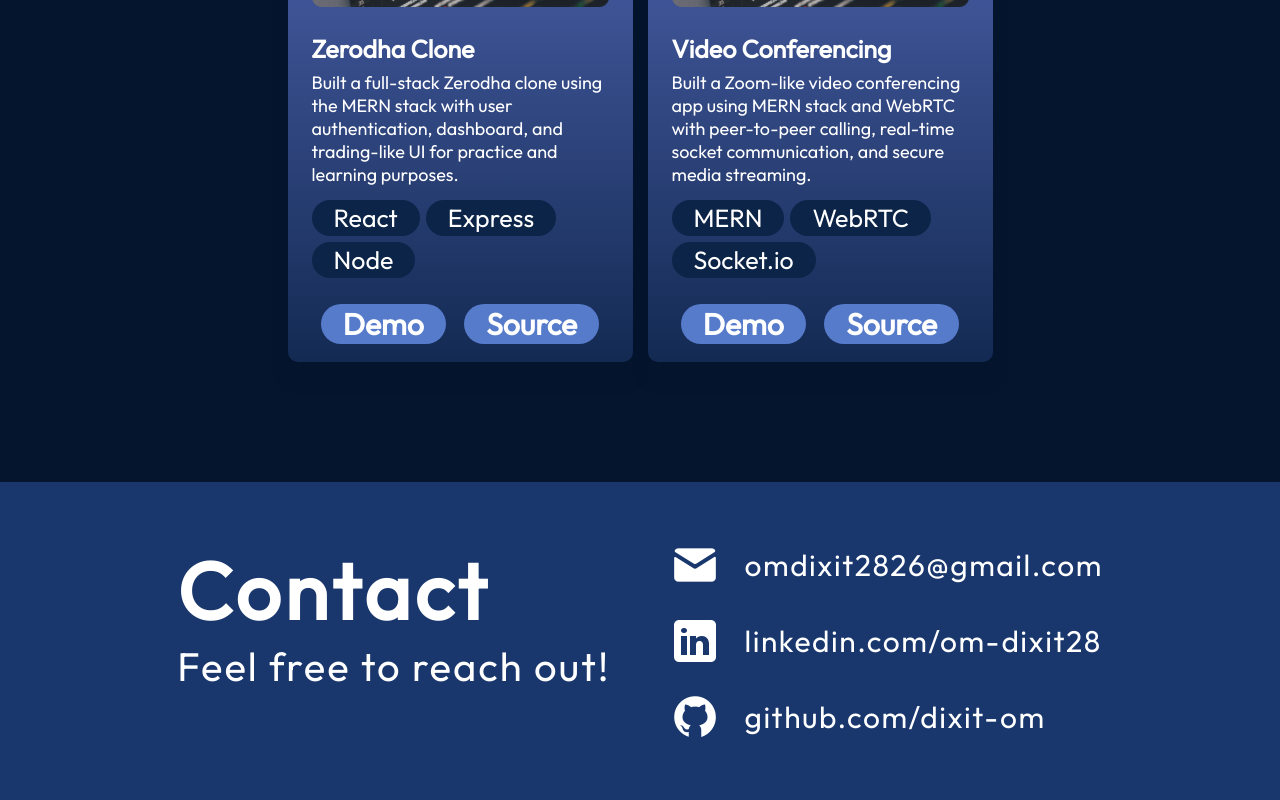
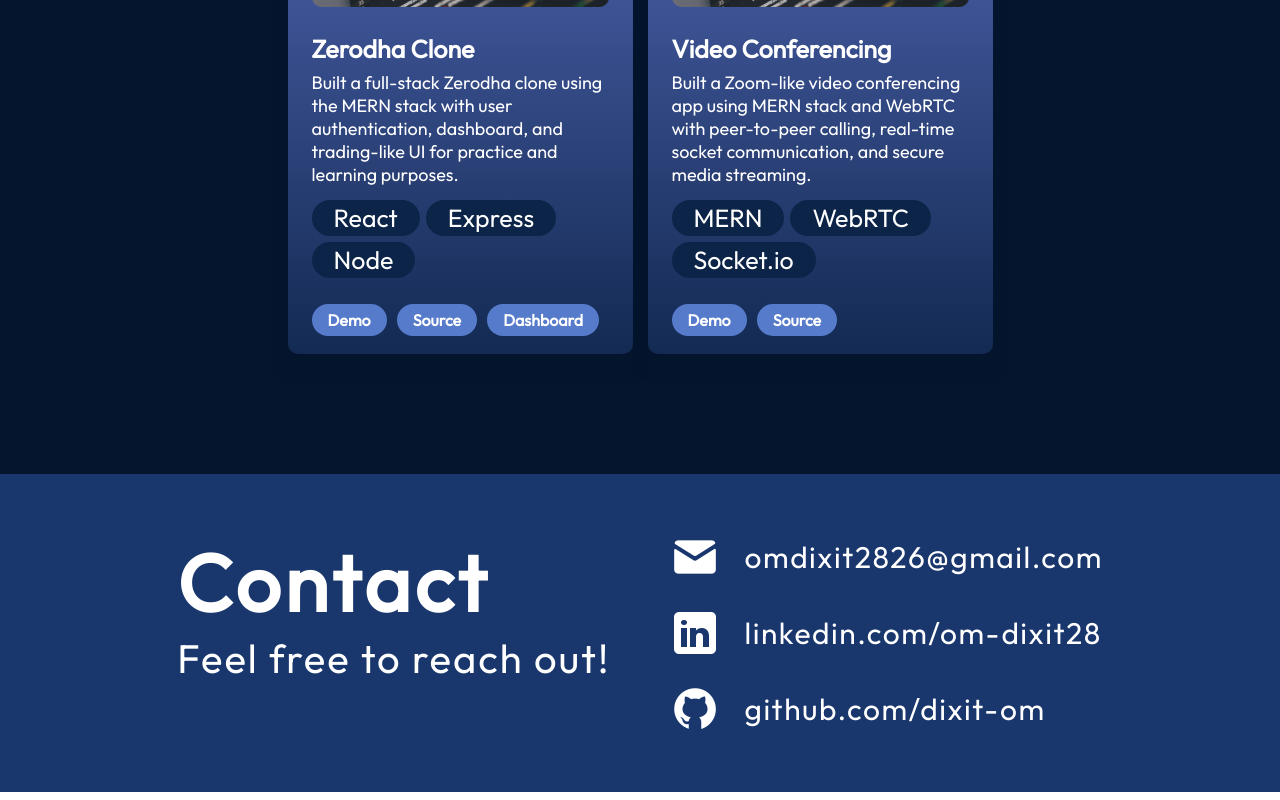
Before and after one commit to dixit-om/portfolio, a React (Vite) app: page / in a window 1280 px wide. Shown: the part 2512-3312 px from the top of the page. Built offline with nearby package versions, Linux system fonts and the light colour scheme.

Commit message:
Updated links

```diff
--- a/src/components/Projects/ProjectCard.jsx
+++ b/src/components/Projects/ProjectCard.jsx
@@ -1,10 +1,9 @@
 import React from "react";
-
 import styles from "./ProjectCard.module.css";
 import { getImageUrl } from "../../utils";
 
 export const ProjectCard = ({
-  project: { title, imageSrc, description, skills, demo, source },
+  project: { title, imageSrc, description, skills, demo, source, dashboard },
 }) => {
   return (
     <div className={styles.container}>
@@ -16,21 +15,28 @@ export const ProjectCard = ({
       <h3 className={styles.title}>{title}</h3>
       <p className={styles.description}>{description}</p>
       <ul className={styles.skills}>
-        {skills.map((skill, id) => {
-          return (
+        {skills.map((skill, id) => (
           <li key={id} className={styles.skill}>
             {skill}
           </li>
-          );
-        })}
+        ))}
       </ul>
       <div className={styles.links}>
-        <a href={demo} className={styles.link}>
+        {demo && (
+          <a href={demo} className={styles.link} target="_blank" rel="noopener noreferrer">
             Demo
           </a>
-        <a href={source} className={styles.link}>
+        )}
+        {source && (
+          <a href={source} className={styles.link} target="_blank" rel="noopener noreferrer">
             Source
           </a>
+        )}
+        {dashboard && (
+          <a href={dashboard} className={styles.link} target="_blank" rel="noopener noreferrer">
+            Dashboard
+          </a>
+        )}
       </div>
     </div>
   );
--- a/src/components/Projects/ProjectCard.module.css
+++ b/src/components/Projects/ProjectCard.module.css
@@ -47,15 +47,19 @@
   width: 100%;
   margin-top: 26px;
   display: flex;
-  justify-content: space-around;
+  flex-wrap: wrap;
+  gap: 10px;
+  justify-content: start;
 }
 
 .link {
   text-decoration: none;
+  display: inline-block;
   color: var(--color-text);
-  font-size: 30px;
+  font-size: 16px;
   font-weight: 600;
   border-radius: 100px;
   background: var(--color-primary);
-  padding: 1px 22px;
+  padding: 6px 16px;
+  white-space: nowrap;
 }
--- a/src/data/projects.json
+++ b/src/data/projects.json
@@ -5,14 +5,15 @@
     "description": "Built a full-stack Zerodha clone using the MERN stack with user authentication, dashboard, and trading-like UI for practice and learning purposes.",
     "skills": ["React", "Express", "Node"],
     "demo": "https://zerodha-project-red.vercel.app",
-    "source": "https://github.com/dixit-om/Zerodha_Project"
+    "source": "https://github.com/dixit-om/Zerodha_Project",
+    "dashboard":"https://zerodha-project-unlz.vercel.app"
   },
 {
   "title": "Video Conferencing",
   "imageSrc": "projects/project.png",
   "description": "Built a Zoom-like video conferencing app using MERN stack and WebRTC with peer-to-peer calling, real-time socket communication, and secure media streaming.",
   "skills": ["MERN", "WebRTC", "Socket.io"],
-  "demo": "",
+  "demo": "/",
   "source": "/"
 }
 ]
```
Lines whose indentation alone changed are shown as unchanged.
